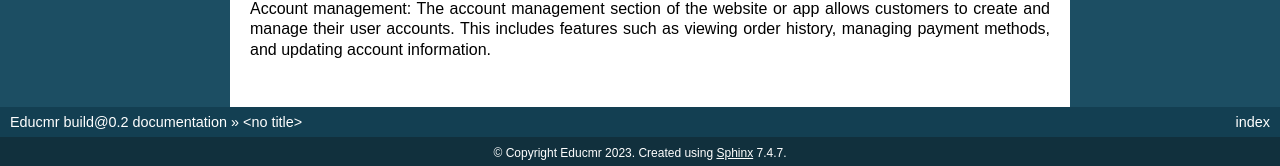
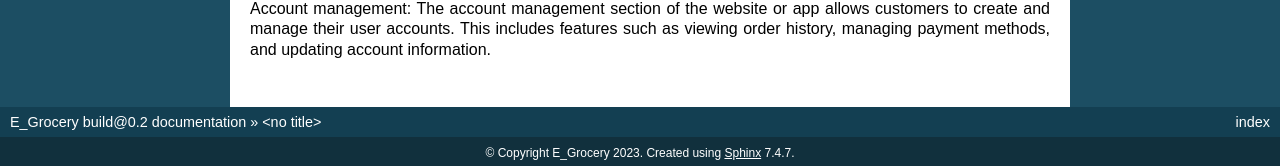
Before and after one commit to Kumopascaline/E-Grocery, a Sphinx documentation site: the page built from docs/index.rst, in a window 1280 px wide and 900 px high, scrolled down 596 px. Shown: the part 731-897 px from the top of the window. Built offline with Sphinx 7.4.7, drawn with Linux system fonts in a browser that asks for light colours; some of the changed text lies outside the part shown.

Commit message:
Update conf.py

```diff
--- a/docs/conf.py
+++ b/docs/conf.py
@@ -46,9 +46,9 @@ source_suffix = '.rst'
 root_doc = 'index'
 
 # General information about the project.
-project = 'Educmr'
-copyright = 'Educmr 2023'
-author = 'Fonya Brandone'
+project = 'E_Grocery'
+copyright = 'E_Grocery 2023'
+author = 'Kumo Pascaline'
 
 # The version info for the project you're documenting, acts as replacement for
 # |version| and |release|, also used in various other places throughout the
@@ -258,8 +258,8 @@ latex_elements = {
 # (source start file, target name, title,
 #  author, documentclass [howto, manual, or own class]).
 latex_documents = [
-    (root_doc, 'Educmr.tex', 'Educmr App Documentation',
-     'Educmr', 'manual'),
+    (root_doc, 'E_Grocery.tex', 'E_Grocery App Documentation',
+     'E_Grocery', 'manual'),
 ]
 
 # The name of an image file (relative to this directory) to place at the top of
@@ -289,7 +289,7 @@ latex_documents = [
 # One entry per manual page. List of tuples
 # (source start file, name, description, authors, manual section).
 man_pages = [
-    (root_doc, 'Educmr', 'Educmr Documentation',
+    (root_doc, 'E_Grocery', 'E_Grocery Documentation',
      [author], 1)
 ]
 
@@ -304,8 +304,8 @@ man_pages = [
 # (source start file, target name, title, author,
 #  dir menu entry, description, category)
 texinfo_documents = [
-    (root_doc, 'Educmr', 'Educmr Documentation',
-     author, 'Educmr', 'One line description of project.',
+    (root_doc, 'E_Grocery', 'E_Grocery Documentation',
+     author, 'E_Grocery', 'One line description of project.',
      'Miscellaneous'),
 ]
 
```
